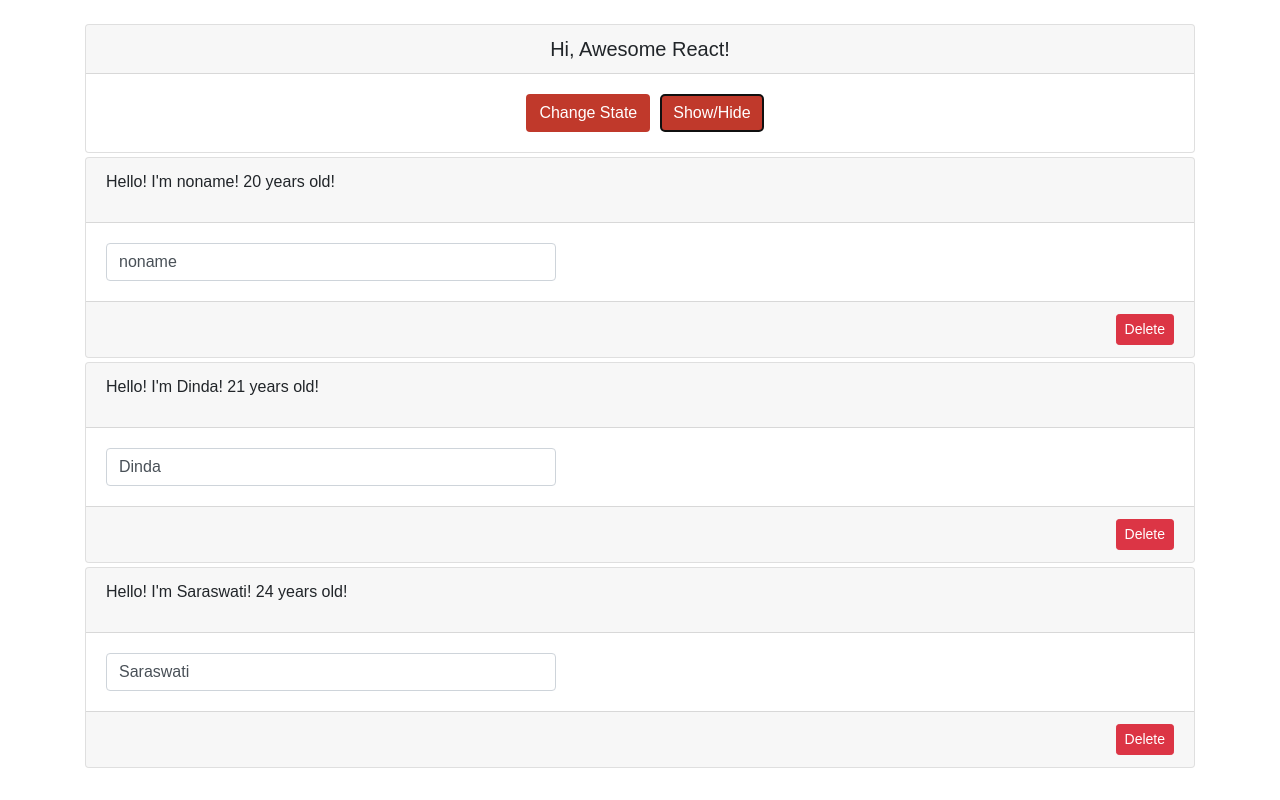
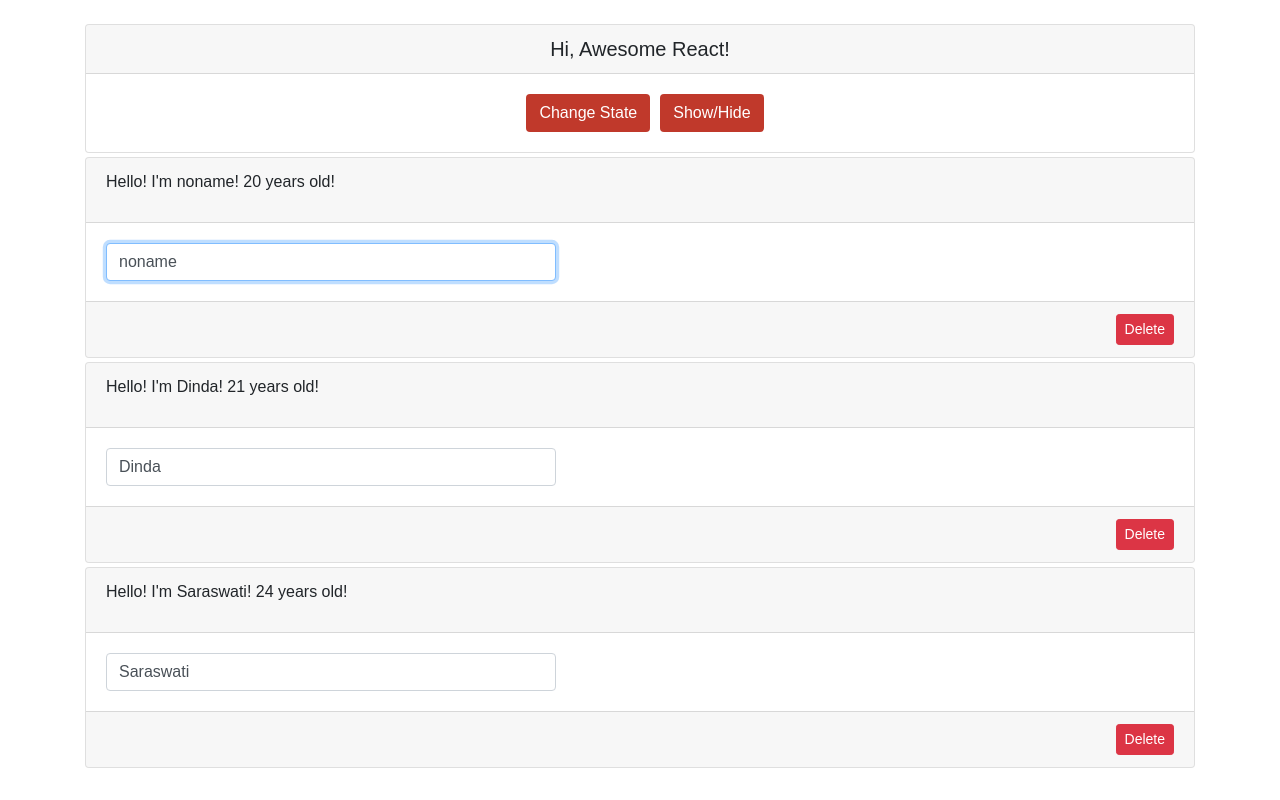
Before and after one commit to idindrakusuma/learn-react, a React app: page / in a window 1280 px wide. Both pictures are taken after a click on the button "Show/Hide". Built offline with nearby package versions, Linux system fonts and the light colour scheme.

Commit message:
add ref example

```diff
--- a/src/components/Persons/Person/Person.js
+++ b/src/components/Persons/Person/Person.js
@@ -17,6 +17,9 @@
 
   componentDidMount() {
     console.log('[Person.js] inside componentDidUpdate()')
+    if (this.props.position === 0) {
+      this.inputElement.focus();
+    }
   }
   render () {
     console.log('[Person.js] inside in render()');
@@ -28,6 +31,7 @@
               <div className="card-body">
                 <div className={classPerson.person}>
                   <input
+                      ref={ (inp) => { this.inputElement = inp }}
                       type="text" placeholder="Input your own name.."
                       className="form-control"
                       onChange={this.props.changed}
--- a/src/components/Persons/Persons.js
+++ b/src/components/Persons/Persons.js
@@ -39,6 +39,7 @@
     return this.props.persons.map((person, index) => {
       return <Person name={person.name}
                 key={person.id}
+                position={index}
                 age={person.age}
                 delete={() => this.props.delete(index)}
                 changed={(event) => this.props.changeName(event, person.id)}/>
```
Also changed, not shown: 1 other file (tests, documents, lock files or other folders).
